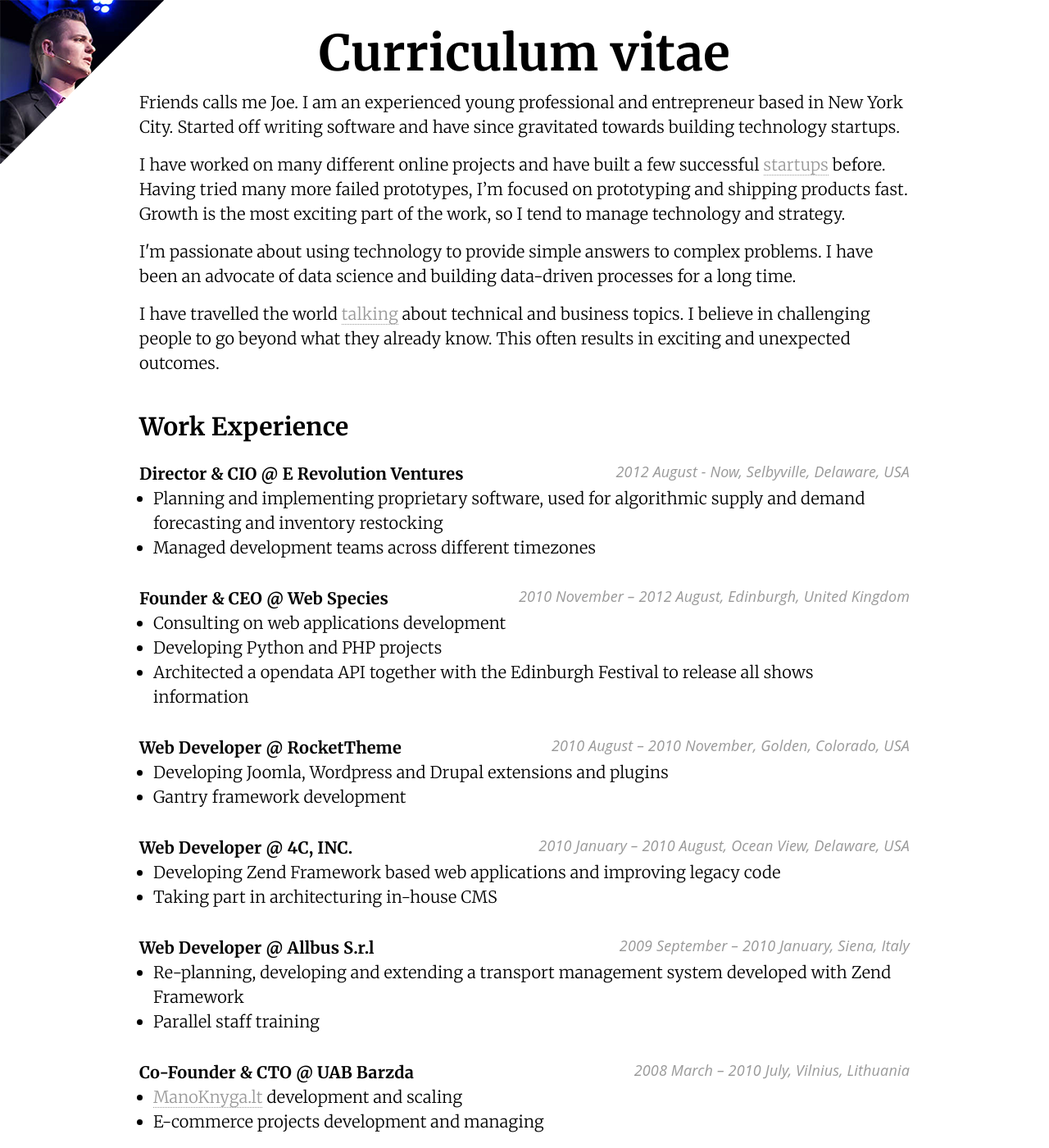
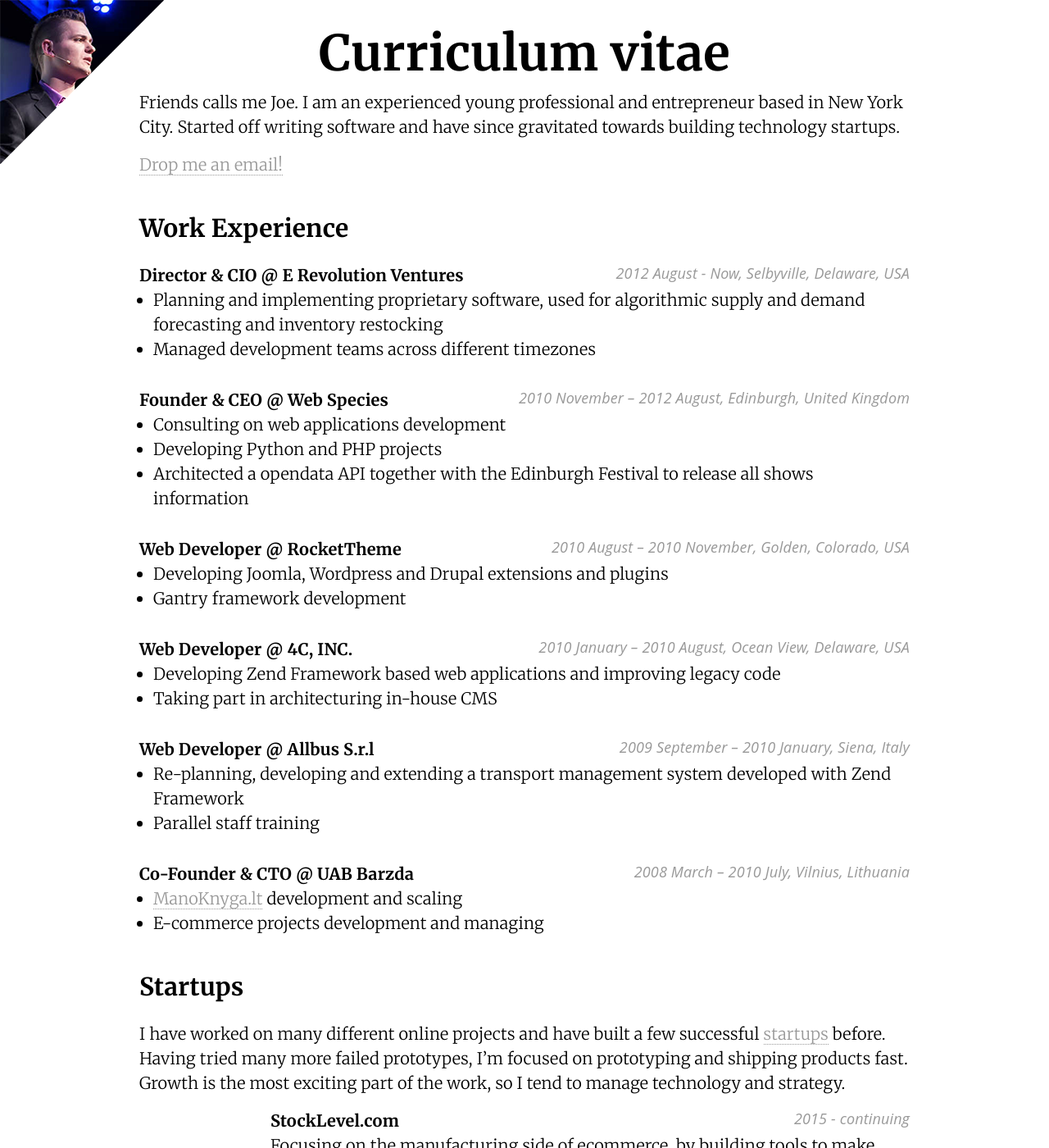
Before and after one commit to juokaz/juokaz.com, a Jekyll site: the page built from cv.html, in a window 1280 px wide and 1400 px high. Shown: the whole window at 82% size. Built offline with Jekyll 4.4.1, drawn with Linux system fonts in a browser that asks for light colours; some of the changed text lies outside the part shown.

Commit message:
Added contact me address in the cv

```diff
--- a/cv.html
+++ b/cv.html
@@ -13,15 +13,28 @@ title: Curriculum vitae
     <p>
         Friends calls me Joe. I am an experienced young professional and entrepreneur based in New York City. Started off writing software and have since gravitated towards building technology startups.
     </p>
-    <p>
-        I have worked on many different online projects and have built a few successful <a href="#startups">startups</a> before. Having tried many more failed prototypes, I’m focused on prototyping and shipping products fast. Growth is the most exciting part of the work, so I tend to manage technology and strategy.
-    </p>
-    <p>
-        I'm passionate about using technology to provide simple answers to complex problems. I have been an advocate of data science and building data-driven processes for a long time.
-    </p>
-    <p>
-        I have travelled the world <a href="#conferences">talking</a> about technical and business topics. I believe in challenging people to go beyond what they already know. This often results in exciting and unexpected outcomes.
-    </p>
+
+    <script type="text/javascript">
+    <!--
+    // hide email from spam bots
+    { coded = "cywe70@cywx7e.lwt"
+      key = "XqPKdn6U3FvfCH0OyYBVg59jQSEhob8WAN4RrzmkcaiILwZM1pDJGTetxl7s2u"
+      shift=coded.length
+      link=""
+      for (i=0; i<coded.length; i++) {
+        if (key.indexOf(coded.charAt(i))==-1) {
+          ltr = coded.charAt(i)
+          link += (ltr)
+        }
+        else {
+          ltr = (key.indexOf(coded.charAt(i))-shift+key.length) % key.length
+          link += (key.charAt(ltr))
+        }
+      }
+    document.write("<a href='mailto:"+link+"' class=\"email\">Drop me an email!</a>")
+    }
+    //-->
+    </script>
 </div>
 
 <h2>Work Experience</h2>
@@ -66,6 +79,10 @@ title: Curriculum vitae
 <a name="startups"></a>
 <h2>Startups</h2>
 
+<p>
+    I have worked on many different online projects and have built a few successful <a href="#startups">startups</a> before. Having tried many more failed prototypes, I’m focused on prototyping and shipping products fast. Growth is the most exciting part of the work, so I tend to manage technology and strategy.
+</p>
+
 <img src="/images/stocklevel.png" alt='StockLevel' class="left" />
 <h3>StockLevel.com<span>2015 - continuing</span></h3>
 <p>Focusing on the manufacturing side of ecommerce, by building tools to make communication and data sharing between manufacturers and retailers easier. Outcome is still developing.</p>
```
Also changed, not shown: other parts of cv.html (+2 -1 lines).
